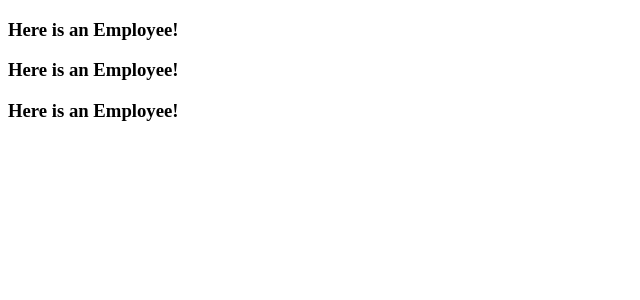
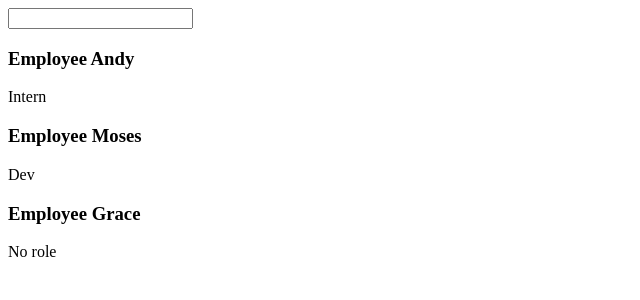
Before and after one commit to andybest227/first_reactApp, a React (Create React App) app: page / in a window 1280 px wide. Shown: the top 300 px of the page, without its empty margins (0-640 px from the left). Built offline with nearby package versions, Linux system fonts and the light colour scheme.

Commit message:
Done with useState

```diff
--- a/src/App.js
+++ b/src/App.js
@@ -1,16 +1,25 @@
 import './App.css';
 import Employee from './components/Employee';
+import { useState } from 'react';
 
 function App() {
-  console.log("We'er about to list the employees");
+  const [role, setRole] = useState('Dev');
   const showEmployees = true;
   return (
     <div className="App">
       {showEmployees ?
       <>
-        <Employee />
-        <Employee />
-        <Employee />
+        <input
+          type='text'
+          onChange={(e) =>
+            {console.log(e.target.value);
+              setRole(e.target.value)
+            }}
+        />
+
+        <Employee name="Andy" role="Intern"/>
+        <Employee name="Moses" role={role}/>
+        <Employee name="Grace"/>
       </>
     :
     (<span>You can not see the employees</span>)
--- a/src/components/Employee.jsx
+++ b/src/components/Employee.jsx
@@ -1,6 +1,11 @@
-function Employee() {
+function Employee(props) {
 
-        return <h3>Here is an Employee!</h3>
+        return(
+                <>
+                        <h3>Employee {props.name}</h3>
+                        <p>{props.role? props.role: "No role"}</p>
+                </>
+                )
 
 }
 
```
